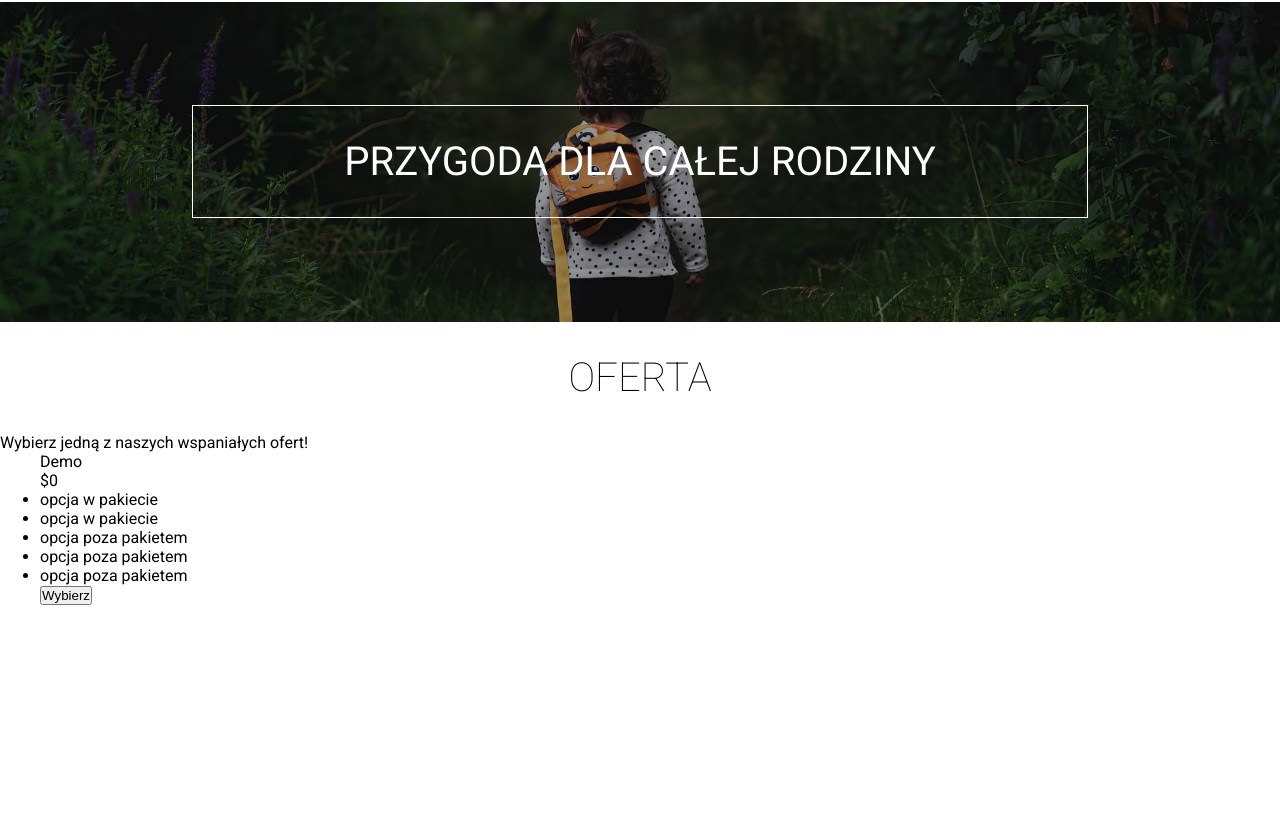
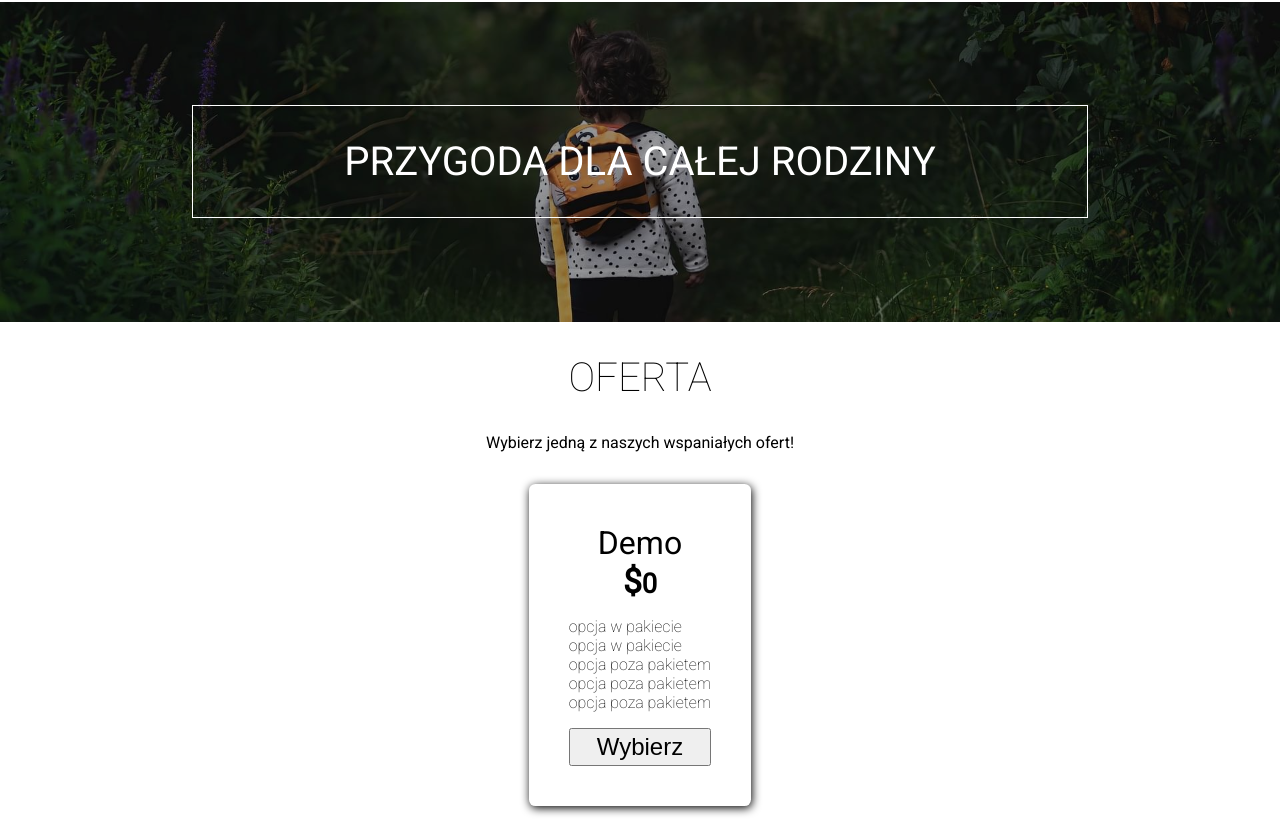
Before and after one commit to k4mlas/Forest, a website: page index.html in a window 1280 px wide. Shown: the part 1018-1840 px from the top of the page. Before the commit the page ends 1623 px from the top, so only its background shows below. Drawn offline with Linux system fonts and the light colour scheme.

Commit message:
section2

```diff
--- a/src/sass/style.scss
+++ b/src/sass/style.scss
@@ -203,6 +203,55 @@ body {
 		}
 	}
 }
+.offer{
+	&__text{
+		display: flex;
+		justify-content: center;
+		align-items: center;
+		margin-bottom: 1rem;
+
+	}
+	&__body{
+		display: flex;
+		flex-direction: column;
+		align-items: center;
+		margin: 1rem;
+		padding: 1rem;
+		&__content{
+			background-color: colors.$whiteMain;
+			padding: 2.5rem;
+			border-radius: .4rem;
+			box-shadow: 1px 2px 10px colors.$blackMain;
+			&__name{
+				font-size: 2rem;
+				text-align: center;
+
+			}
+			&__price{
+				font-size: 1.7rem;
+				text-align: center;
+				margin-bottom: 1rem;
+				font-weight: bold;
+				span {
+					font-size: 2.1rem;
+				}
+			}
+			&__opctions{
+				list-style: none;
+				font-size: 1rem;font-weight: lighter;
+				margin-bottom: 1rem;
+			}
+			&__btn{
+				width: 100%;
+				font-size: 1.5rem;
+				text-align: center;
+				padding: .2rem;
+				cursor: pointer;
+			}
+		}
+	}
+
+}
 @import './components';
 @import './medium';
 @import './large';
```
Also changed, not shown: dist/css/style.min.css.
